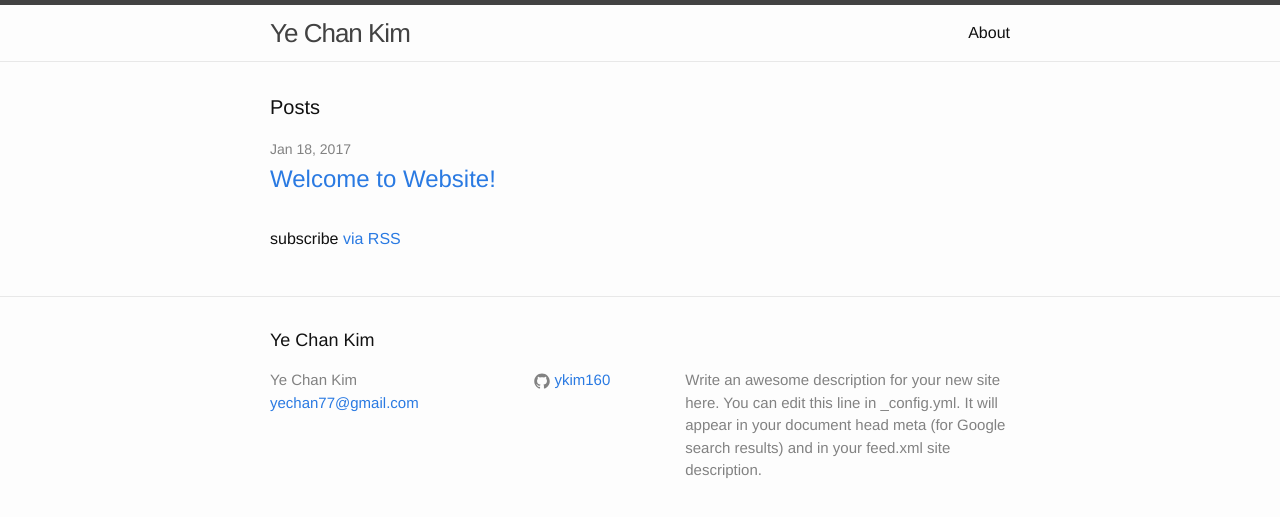
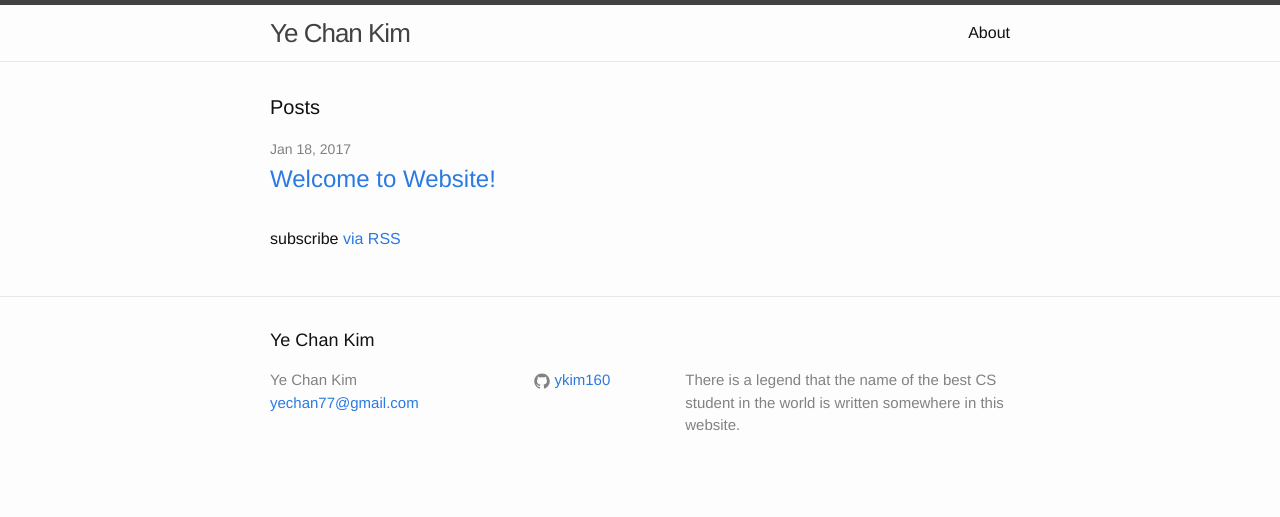
Before and after one commit to ykim160/test, a Jekyll site: the page built from index.html, in a window 1280 px wide. Shown: the top 517 px of the page. Built offline with Jekyll 4.4.1, drawn with Linux system fonts in a browser that asks for light colours.

Commit message:
Update _config.yml

```diff
--- a/_config.yml
+++ b/_config.yml
@@ -9,9 +9,8 @@
 title: Ye Chan Kim
 email: yechan77@gmail.com
 description: > # this means to ignore newlines until "baseurl:"
-  Write an awesome description for your new site here. You can edit this
-  line in _config.yml. It will appear in your document head meta (for
-  Google search results) and in your feed.xml site description.
+  There is a legend that the name of the best CS student in the world
+  is written somewhere in this website.
 baseurl: "" # the subpath of your site, e.g. /blog
 url: "http://yourdomain.com" # the base hostname & protocol for your site
 github_username: ykim160
```
